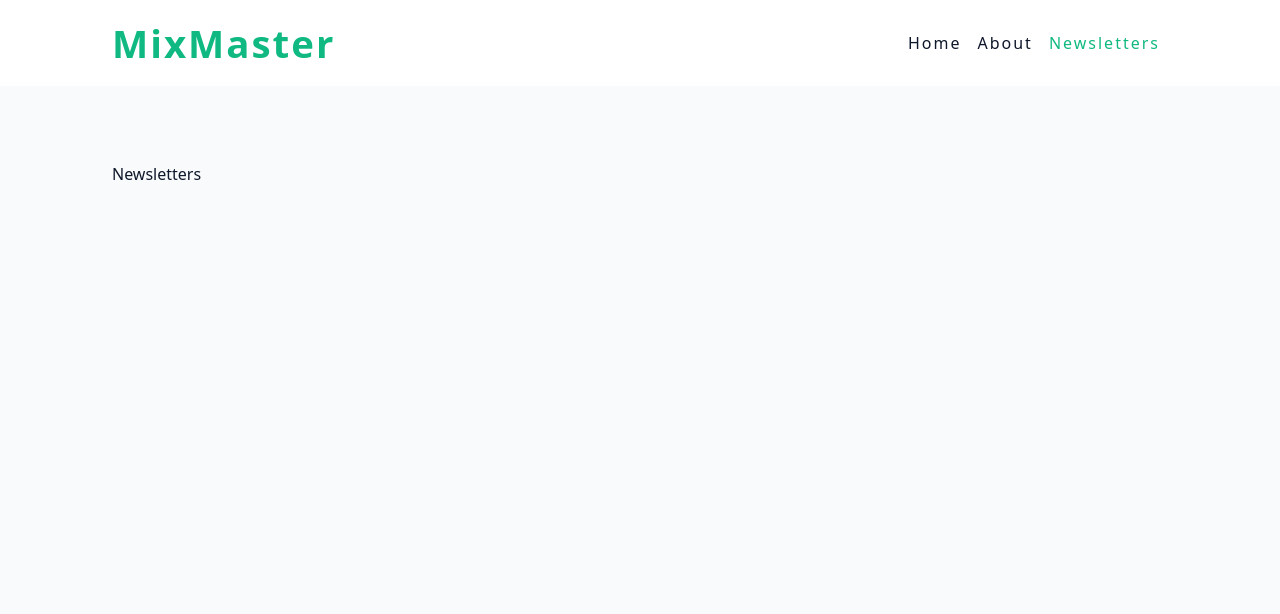
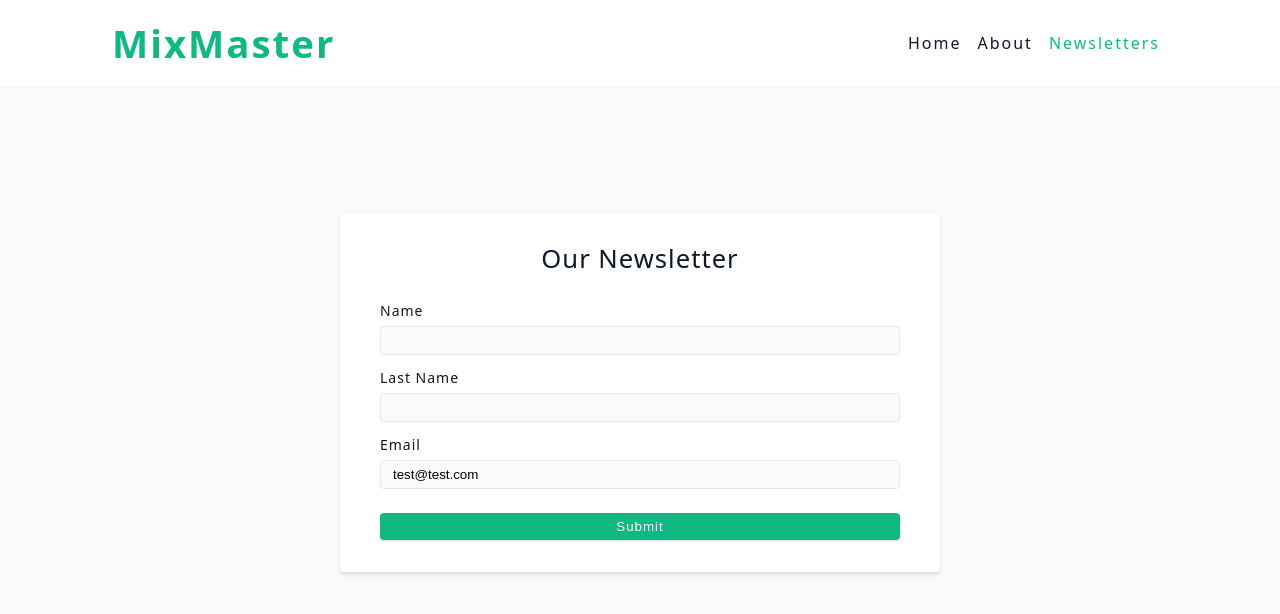
Before and after one commit to shokouhSkr/MixMaster, a React (Vite) app: page /newsletters in a window 1280 px wide. Shown: the top 614 px of the page. Built offline with nearby package versions, Linux system fonts and the light colour scheme.

Commit message:
implemented loader for newsletters page

```diff
--- a/src/App.jsx
+++ b/src/App.jsx
@@ -1,7 +1,10 @@
 import { RouterProvider, createBrowserRouter } from "react-router-dom";
 import { About, Error, HomeLayout, Newsletters, Landing, Cocktail, SinglePageError } from "./pages";
+
 import { loader as landingLoader } from "./pages/Landing";
 import { loader as singleCocktailLoader } from "./pages/Cocktail";
+
+import { action as newsletterAction } from "./pages/Newsletters";
 
 const App = () => {
   const router = createBrowserRouter([
@@ -12,7 +15,7 @@
       children: [
         {
           index: true, // path: '/'
-          loader: landingLoader, // for getting data
+          loader: landingLoader, // for fetching data
           errorElement: <SinglePageError />, // include shared layout
           element: <Landing />,
         },
@@ -25,6 +28,7 @@
         {
           path: "newsletters",
           element: <Newsletters />,
+          action: newsletterAction, // submit form
         },
         {
           path: "/about",
--- a/src/components/SearchForm.jsx
+++ b/src/components/SearchForm.jsx
@@ -1,5 +1,6 @@
-const SearchForm = () => {
-  return <div>SearchForm</div>;
-};
+import Wrapper from "../assets/wrappers/SearchForm";
+import { Form, useNavigation } from "react-router-dom";
+
+const SearchForm = () => {};
 
 export default SearchForm;
--- a/src/main.jsx
+++ b/src/main.jsx
@@ -1,11 +1,14 @@
 import React from "react";
 import ReactDOM from "react-dom/client";
 import App from "./App";
+import { ToastContainer } from "react-toastify";
 
+import "react-toastify/dist/ReactToastify.css";
 import "./index.css";
 
 ReactDOM.createRoot(document.getElementById("root")).render(
   <React.StrictMode>
+    <ToastContainer position="top-center" autoClose={2000} />
     <App />
   </React.StrictMode>
 );
--- a/src/pages/Landing.jsx
+++ b/src/pages/Landing.jsx
@@ -1,5 +1,6 @@
 import React from "react";
 import axios from "axios";
+import SearchForm from "../components/SearchForm";
 import { useLoaderData } from "react-router-dom";
 import CocktailList from "../components/CocktailList";
 
@@ -19,6 +20,7 @@
 
   return (
     <>
+      <SearchForm />
       <CocktailList drinks={drinks} />
     </>
   );
--- a/src/pages/Newsletters.jsx
+++ b/src/pages/Newsletters.jsx
@@ -1,7 +1,91 @@
 import React from "react";
+import { Form, redirect, useNavigation } from "react-router-dom";
+import axios from "axios";
+import { toast } from "react-toastify";
+
+const newsletterUrl = "https://www.course-api.com/cocktails-newsletter";
+
+// instead of submit form manually:
+export const action = async ({ request }) => {
+  const formData = await request.formData();
+  const data = Object.fromEntries(formData); // {name: 'John', lastName: 'Doe', email: 'JohnDoe@gmail.com'}
+
+  try {
+    const res = await axios.post(newsletterUrl, data);
+    console.log(res);
+    toast.success(res.data.msg);
+
+    return redirect("/"); // redirect to home after submitting automatically
+  } catch (error) {
+    toast.error(error?.response?.data?.msg);
+    return error;
+  }
+};
 
 const Newsletters = () => {
-  return <div>Newsletters</div>;
+  const navigation = useNavigation();
+  const isSubmitting = navigation.state === "submitting";
+
+  return (
+    <Form className="form" method="POST">
+      <h4 style={{ textAlign: "center", marginBottom: "2rem" }}>our newsletter</h4>
+
+      {/* name */}
+      <div className="form-row">
+        <label htmlFor="name" className="form-label">
+          name
+        </label>
+        <input
+          type="text"
+          name="name"
+          id="name"
+          // defaultValue="John"
+          required
+          className="form-input"
+        />
+      </div>
+
+      {/* last name */}
+      <div className="form-row">
+        <label htmlFor="lastName" className="form-label">
+          last name
+        </label>
+        <input
+          type="text"
+          name="lastName"
+          id="lastName"
+          // defaultValue="Doe"
+          required
+          className="form-input"
+        />
+      </div>
+
+      {/* email */}
+      <div className="form-row">
+        <label htmlFor="email" className="form-label">
+          email
+        </label>
+        <input
+          type="text"
+          name="email"
+          id="email"
+          defaultValue="test@test.com"
+          required
+          className="form-input"
+        />
+      </div>
+
+      {/* button */}
+      <button
+        type="submit"
+        disabled={isSubmitting}
+        className="btn btn-block"
+        style={{ marginTop: "0.5rem" }}
+      >
+        {isSubmitting ? "submitting" : "submit"}
+      </button>
+    </Form>
+  );
 };
 
 export default Newsletters;
```
